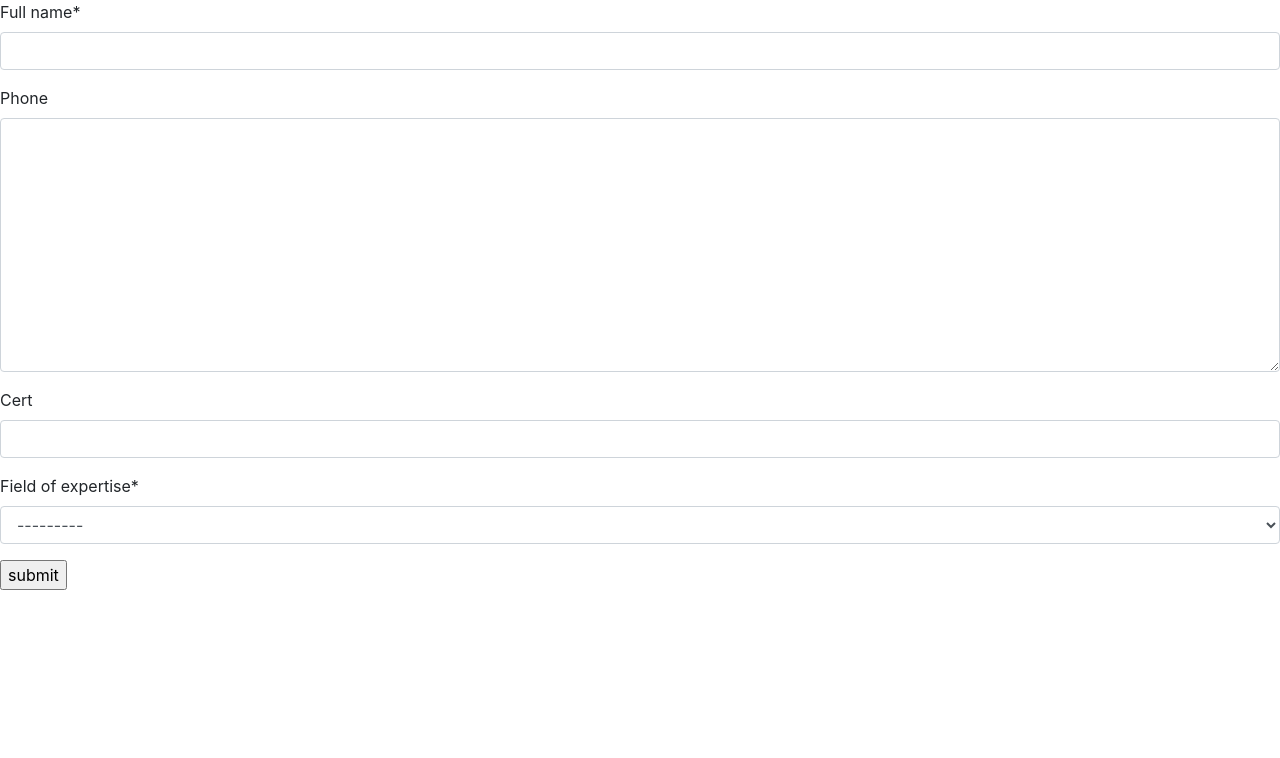
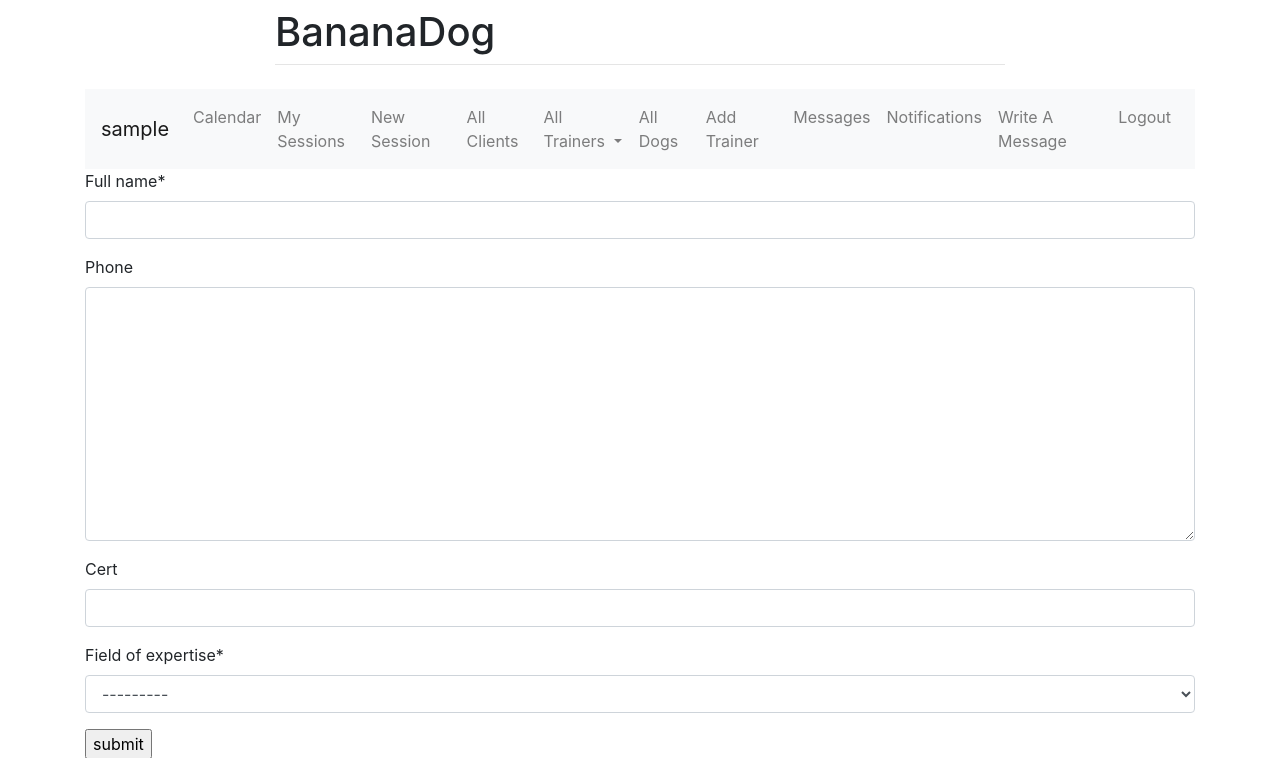
Before and after one commit to nvalle0624/kenzie-q4-capstone, a Django app: page /trainer_form/ in a window 1280 px wide. Shown: the top 758 px of the page. Run offline with Django 3.2, Linux system fonts and the light colour scheme; the visitor is signed in with stand-in values (Sample User, id 1); some libraries are stand-ins or nearby versions.

Commit message:
adjusted nav bar with drop downs and renamed home

```diff
--- a/admin_users/views.py
+++ b/admin_users/views.py
@@ -21,7 +21,7 @@
 def trainer_home(request, user_id: int):
     if request.user.is_authenticated:
         trainer = Trainer.objects.get(admin_user=request.user)
-
+        all_trainers = Trainer.objects.all()
         # if request.method == 'POST':
         #     image_form = MediaForm(request.POST, request.FILES)
         #     if image_form.is_valid():
@@ -31,13 +31,14 @@
         #         image=data['media'],
         #     )
 
-        return render(request, 'admin_homepage.html', {'trainer': trainer})
+        return render(request, 'admin_homepage.html', {'trainer': trainer, 'all_trainers': all_trainers})
     return HttpResponseRedirect(reverse('add_trainer'))
 
 
 @staff_member_required
 def add_admin_user(request):
     this_user = Trainer.objects.get(admin_user=request.user)
+    all_trianers = Trainer.objects.all()
     if request.method == "POST":
         form = SignUpForm(request.POST)
         print('Form', form.errors)
@@ -50,11 +51,12 @@
                 is_staff=True)
             return HttpResponseRedirect(reverse('login'))
     form = SignUpForm()
-    return render(request, "clientform.html", {"form": form, "this_user": this_user})
+    return render(request, "clientform.html", {"form": form, "this_user": this_user, 'all_trainers': all_trianers})
 
 
 @staff_member_required
 def add_trainer(request):
+    all_trainers = Trainer.objects.all()
     if request.method == "POST":
         form = TrainerForm(request.POST)
         print('Form', form.errors)
@@ -73,24 +75,28 @@
 
             return HttpResponseRedirect(reverse("trainer_home", args=[new_trainer.id]))
     form = TrainerForm()
-    return render(request, "trainer_form.html", {"form": form})
+    return render(request, "trainer_form.html", {"form": form, 'all_trainers': all_trainers})
 
 
 @staff_member_required
 def all_clients_view(request):
     this_user = User.objects.get(id=request.user.id)
     all_clients = Client.objects.all()
-    return render(request, 'all_clients_view.html', {'all_clients': all_clients, 'this_user': this_user})
+    all_trainers = Trainer.objects.all()
+    return render(request, 'all_clients_view.html', {'all_clients': all_clients, 'this_user': this_user, 'all_trainers': all_trainers})
 
 
 @staff_member_required
 def client_detail_view(request, client_id: int):
     this_client = Client.objects.get(id=client_id)
     this_user = User.objects.get(id=request.user.id)
-    return render(request, 'client_detail.html', {'this_client': this_client, 'this_user': this_user})
+    all_trainers = Trainer.objects.all()
+    return render(request, 'client_detail.html', {'this_client': this_client, 'this_user': this_user, 'all_trainers': all_trainers})
 
 
 def my_sessions_view(request, user_id: int):
     this_trainer = Trainer.objects.get(id=user_id)
     my_sessions = Session.objects.filter(trainer=this_trainer)
-    return render(request, 'my_sessions.html', {'my_sessions': my_sessions})
+    all_trainers = Trainer.objects.all()
+
+    return render(request, 'my_sessions.html', {'my_sessions': my_sessions, 'all_trainers': all_trainers})
--- a/dogs/views.py
+++ b/dogs/views.py
@@ -85,4 +85,5 @@
 def all_dogs_view(request):
     all_dogs = Dog.objects.all().order_by('name')
     this_user = User.objects.get(id=request.user.id)
-    return render(request, 'all_dogs.html', {'dogs': all_dogs, 'this_user': this_user})
+    all_trainers = Trainer.objects.all()
+    return render(request, 'all_dogs.html', {'dogs': all_dogs, 'this_user': this_user, 'all_trainers': all_trainers})
--- a/templates/admin_navbar.html
+++ b/templates/admin_navbar.html
@@ -21,7 +21,7 @@
 
 <div class='adminnav_container'>
     <nav class="navbar navbar-expand-lg navbar-light bg-light">
-        <a class="navbar-brand active" href="/trainer_home/{{request.user.id}}">Home<span class="sr-only">(current)</span></a>
+        <a class="navbar-brand active" href="/trainer_home/{{request.user.id}}">{{request.user.username}}<span class="sr-only">(current)</span></a>
         <button class="navbar-toggler" type="button" data-toggle="collapse" data-target="#navbarNavAltMarkup" aria-controls="navbarNavAltMarkup" aria-expanded="false" aria-label="Toggle navigation">
           <span class="navbar-toggler-icon"></span>
         </button>
@@ -29,7 +29,20 @@
           <div class="navbar-nav">
             <a class="nav-item nav-link" href="/calendar/">Calendar</a>
             <a class="nav-item nav-link" href='/my_sessions/{{request.user.id}}'>My Sessions</a>
+            <a class="nav-item nav-link" href='/session_form/'>New Session</a>
             <a class="nav-item nav-link " href="/all_clients/">All Clients</a>
+            <div class="dropdown">
+              <a class="nav-item nav-link dropdown-toggle" href="/all_trainers/" type="button" id="dropdownMenuButton" data-toggle="dropdown" aria-haspopup="true" aria-expanded="false">
+                All Trainers
+              </a>
+              <div class="dropdown-menu" aria-labelledby="dropdownMenuButton">
+                <a class="dropdown-item" href="/all_trainers/">All Trainers</a>
+                <div class="dropdown-divider"></div>
+                {% for trainer in all_trainers %}
+                <a class="dropdown-item" href='/trainer_detail/{{trainer.id}}'>{{trainer.full_name}}</a>
+                {% endfor %}
+              </div>
+            </div>
             <a class="nav-item nav-link" href="/all_dogs/">All Dogs</a>
             <a class="nav-item nav-link" href="/add_admin_user/">Add Trainer</a>
             <a class="nav-item nav-link" href="/all_messages/{{request.user.id}}">Messages</a>
--- a/templates/calendar.html
+++ b/templates/calendar.html
@@ -2,9 +2,9 @@
 
 
 {% extends 'base.html' %}
+
 {% block content %}
 {% include request.user.is_staff|yesno:'admin_navbar.html,client_navbar.html' %}
-
 <div class="clearfix">
 	<a class="btn btn-info left" href="{% url 'calendar' %}?{{ prev_month }}"> Previous Month </a>
 	<a class="btn btn-info right" href="{% url 'calendar' %}?{{ next_month }}"> Next Month </a>
--- a/templates/clientform.html
+++ b/templates/clientform.html
@@ -3,11 +3,8 @@
 {% load crispy_forms_tags %}
 
 
-{% if request.user.is_staff %}
-<button><a href='/trainer_home/{{this_user.id}}'>Home</a></button>
-{% endif %}
-
 {% block content %}
+{% include request.user.is_staff|yesno:'admin_navbar.html,client_navbar.html' %}
 
 <form method='post' action=''>
 
--- a/templates/delete_media.html
+++ b/templates/delete_media.html
@@ -1,4 +1,5 @@
 <!-- from : https://www.youtube.com/watch?v=EX6Tt-ZW0so -->
+{% include request.user.is_staff|yesno:'admin_navbar.html,client_navbar.html' %}
 
 {% load static %}
 <p>Are you sure you want to delete "{{this_file.image}}"?</p>
--- a/templates/dog_profile_form.html
+++ b/templates/dog_profile_form.html
@@ -5,6 +5,8 @@
 <button><a href='/client_home/{{this_client.id}}'>Home</a></button>
 
 {% block content %}
+{% include request.user.is_staff|yesno:'admin_navbar.html,client_navbar.html' %}
+
 <form method='POST' action="" enctype="multipart/form-data">
   {% csrf_token %}
   {{ form|crispy }}
--- a/templates/session_form.html
+++ b/templates/session_form.html
@@ -1,9 +1,11 @@
 
 {% extends 'base.html' %}
+
 
 {% load crispy_forms_tags %}
 
 {% block content %}
+{% include request.user.is_staff|yesno:'admin_navbar.html,client_navbar.html' %}
 <h1>Schedule a Session</h1>
 <form method='post' action="">
   {% csrf_token %}
--- a/templates/signup.html
+++ b/templates/signup.html
@@ -3,9 +3,11 @@
 {% load crispy_forms_tags %}
 
 
-<button><a href="/">Home</a></button>
+
 
 {% block content %}
+{% include request.user.is_staff|yesno:'admin_navbar.html,client_navbar.html' %}
+<button><a href="/">Home</a></button>
 <form method='post' action=''>
 
 
--- a/templates/trainer_form.html
+++ b/templates/trainer_form.html
@@ -4,6 +4,8 @@
 {% load crispy_forms_tags %}
 
 {% block content %}
+{% include request.user.is_staff|yesno:'admin_navbar.html,client_navbar.html' %}
+
 <div id="trainer_form_container">
   <form id="trainer_form" method="post" action="">
     {% csrf_token%} {{ form|crispy }}
--- a/training_sessions/views.py
+++ b/training_sessions/views.py
@@ -99,9 +99,12 @@
         html_cal = cal.formatmonth(withyear=True)
         context['calendar'] = mark_safe(html_cal)
 
+        all_trainers = Trainer.objects.all()
+
         context['prev_month'] = prev_month(d)
         context['next_month'] = next_month(d)
         context['this_user'] = this_user
+        context['all_trainers'] = all_trainers
         return context
 
 
```
Also changed, not shown: all_messages/views.py (+8 -6 lines), notifications/views.py (+5 -2 lines), templates/client_homepage.html (+16 -5 lines), templates/client_navbar.html (+15 -3 lines), templates/login.html (+2 -9 lines), templates/message_form.html (+2 -8 lines), templates/my_sessions.html (+4 -7 lines), templates/notifications.html (+0 -8 lines), users/views.py (+7 -3 lines).
